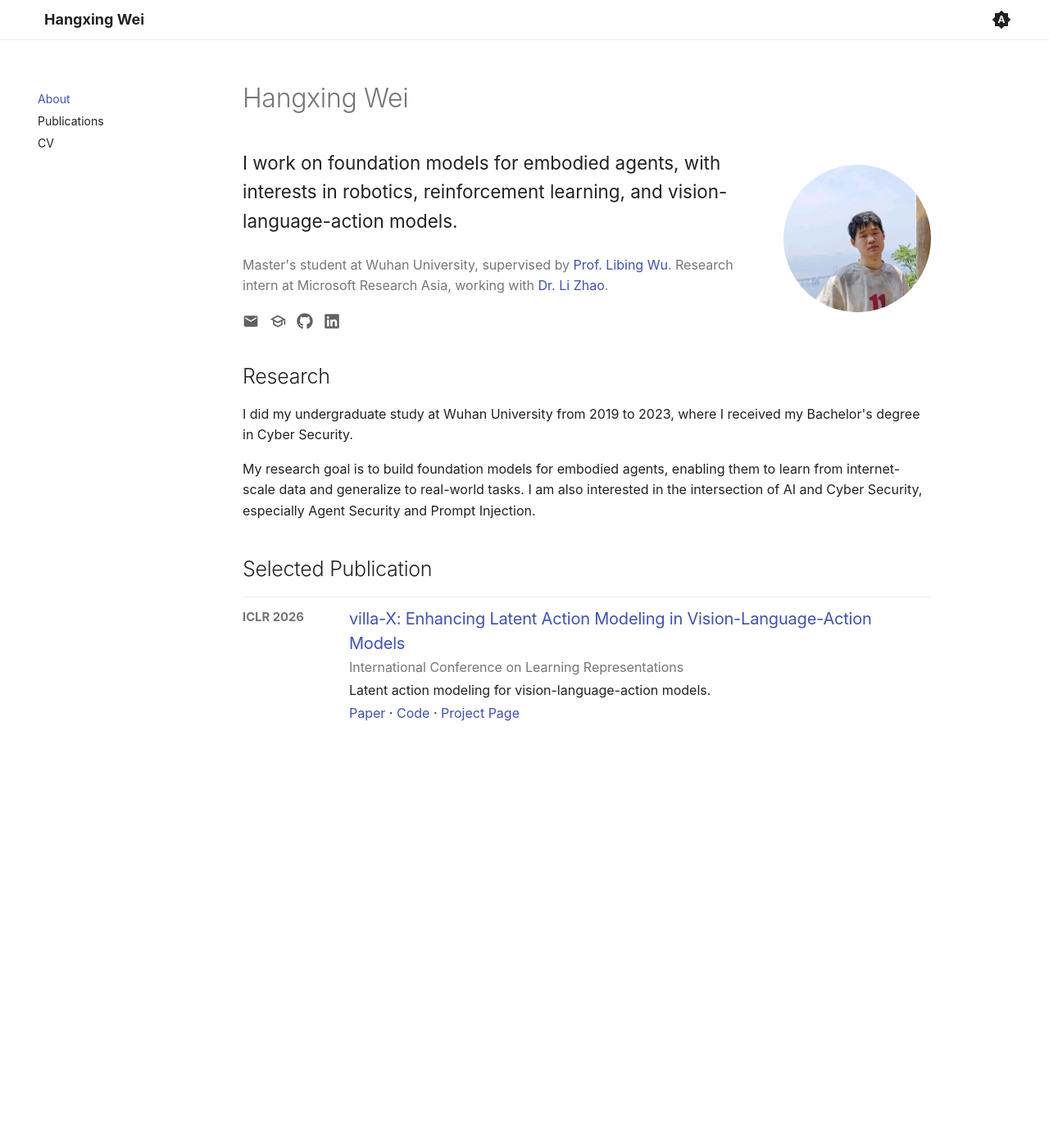
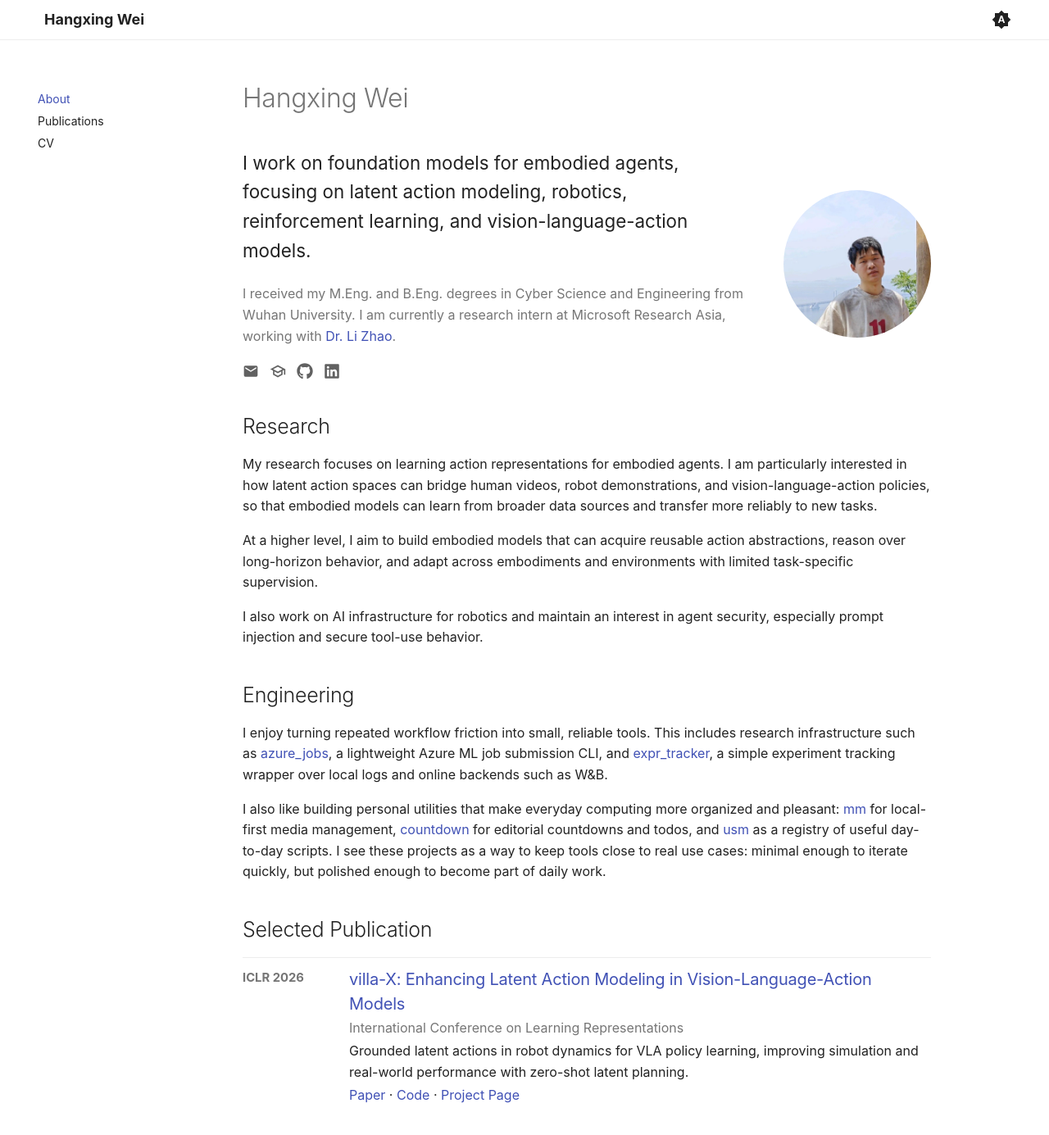
Before and after one commit to HSPK/hspk.github.io, an MkDocs documentation site: the page built from docs/index.md, in a window 1280 px wide and 1387 px high. Shown: the whole window at 82% size. Built offline with MkDocs 1.6.1 and Material for MkDocs 9.7.7, drawn with Linux system fonts in a browser that asks for light colours.

Commit message:
Update homepage research and engineering sections
Co-authored-by: Copilot <223556219+Copilot@users.noreply.github.com>

```diff
--- a/docs/index.md
+++ b/docs/index.md
@@ -16,13 +16,13 @@ hide:
   <img class="portrait" src="assets/profile.jpeg" alt="Hangxing Wei">
   <div class="intro-text">
     <p class="lead">
-      I work on foundation models for embodied agents, with interests in robotics,
-      reinforcement learning, and vision-language-action models.
+      I work on foundation models for embodied agents, focusing on latent action
+      modeling, robotics, reinforcement learning, and vision-language-action models.
     </p>
     <p class="muted">
-      Master's student at Wuhan University, supervised by
-      <a href="mailto:wu@whu.edu.cn">Prof. Libing Wu</a>.
-      Research intern at Microsoft Research Asia, working with
+      I received my M.Eng. and B.Eng. degrees in Cyber Science and Engineering
+      from Wuhan University. I am currently a research intern at Microsoft
+      Research Asia, working with
       <a href="https://www.microsoft.com/en-us/research/people/lizo/">Dr. Li Zhao</a>.
     </p>
     <p class="contact-icons">
@@ -36,9 +36,17 @@ hide:
 
 ## Research
 
-I did my undergraduate study at Wuhan University from 2019 to 2023, where I received my Bachelor's degree in Cyber Security.
+My research focuses on learning action representations for embodied agents. I am particularly interested in how latent action spaces can bridge human videos, robot demonstrations, and vision-language-action policies, so that embodied models can learn from broader data sources and transfer more reliably to new tasks.
 
-My research goal is to build foundation models for embodied agents, enabling them to learn from internet-scale data and generalize to real-world tasks. I am also interested in the intersection of AI and Cyber Security, especially Agent Security and Prompt Injection.
+At a higher level, I aim to build embodied models that can acquire reusable action abstractions, reason over long-horizon behavior, and adapt across embodiments and environments with limited task-specific supervision.
+
+I also work on AI infrastructure for robotics and maintain an interest in agent security, especially prompt injection and secure tool-use behavior.
+
+## Engineering
+
+I enjoy turning repeated workflow friction into small, reliable tools. This includes research infrastructure such as [azure_jobs](https://github.com/HSPK/azure_jobs), a lightweight Azure ML job submission CLI, and [expr_tracker](https://github.com/HSPK/expr_tracker), a simple experiment tracking wrapper over local logs and online backends such as W&B.
+
+I also like building personal utilities that make everyday computing more organized and pleasant: [mm](https://github.com/HSPK/mm) for local-first media management, [countdown](https://github.com/HSPK/countdown) for editorial countdowns and todos, and [usm](https://github.com/HSPK/usm) as a registry of useful day-to-day scripts. I see these projects as a way to keep tools close to real use cases: minimal enough to iterate quickly, but polished enough to become part of daily work.
 
 ## Selected Publication
 
@@ -47,7 +55,7 @@ My research goal is to build foundation models for embodied agents, enabling the
   <div>
     <h3><a href="https://arxiv.org/abs/2507.23682">villa-X: Enhancing Latent Action Modeling in Vision-Language-Action Models</a></h3>
     <p class="muted">International Conference on Learning Representations</p>
-    <p>Latent action modeling for vision-language-action models.</p>
+    <p>Grounded latent actions in robot dynamics for VLA policy learning, improving simulation and real-world performance with zero-shot latent planning.</p>
     <p><a href="https://arxiv.org/pdf/2507.23682">Paper</a> · <a href="https://github.com/microsoft/villa-x">Code</a> · <a href="https://microsoft.github.io/villa-x/">Project Page</a></p>
   </div>
 </div>
```
